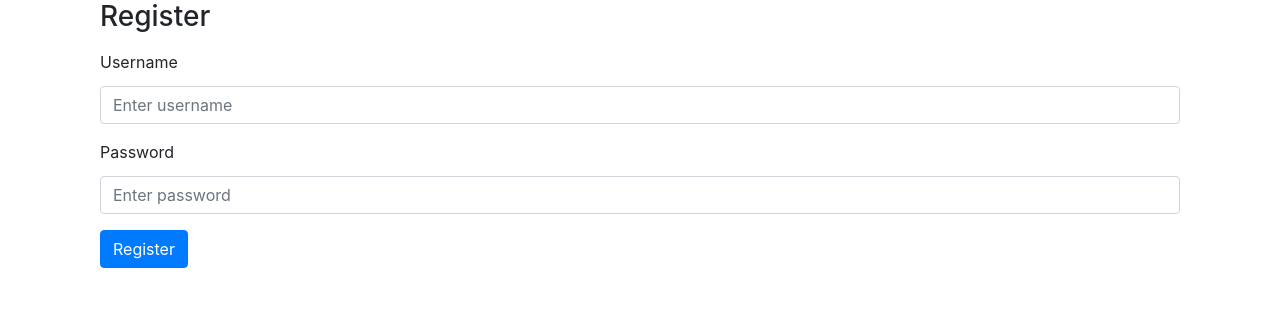
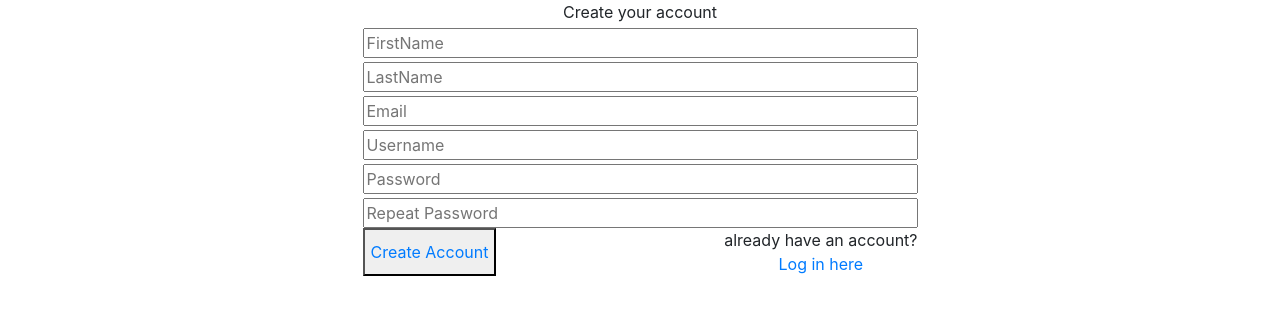
Before and after one commit to andrejtodorovski/FoodAndDrinkz, a React (Create React App) app in the folder Homework3/frontend/: page /register in a window 1280 px wide. Shown: the top 314 px of the page. Built offline with nearby package versions, Linux system fonts and the light colour scheme.

Commit message:
Added attributes to User class and made register form

```diff
--- a/Homework3/frontend/src/components/RegisterComponent.jsx
+++ b/Homework3/frontend/src/components/RegisterComponent.jsx
@@ -1,33 +1,108 @@
 import React, { Component } from 'react';
+import { Link } from 'react-router-dom'
 
 class RegisterComponent extends Component {
+    constructor(props) {
+      super(props);
+      this.state = {
+          username:'',
+          password:'',
+          firstName:'',
+          lastName:'',
+          email:'',
+          p:''
+      }
+      this.handleUsername = this.handleUsername.bind(this);
+      this.handlePassword = this.handlePassword.bind(this);
+      this.handleFirstName = this.handleFirstName.bind(this);
+      this.handleLastName = this.handleLastName.bind(this);
+      this.handleEmail = this.handleEmail.bind(this);
+      this.handleSubmit = this.handleSubmit.bind(this);
+  }
+  handleUsername = (event) => {
+      this.setState({username:event.target.value});
+  }
+  handlePassword = (event) => {
+      this.setState({password:event.target.value});
+  }
+  handleFirstName = (event) => {
+    this.setState({firstName:event.target.value});
+  }
+  handleLastName = (event) => {
+    this.setState({lastName:event.target.value});
+  }
+  handleEmail = (event) => {
+    this.setState({email:event.target.value});
+  }
+  handleSubmit = (event) => {
+      event.preventDefault();
+      let cred = {
+          username:this.state.username,
+          password:this.state.password,
+          firstName:this.state.firstName,
+          lastName:this.state.lastName,
+          email:this.state.email
+      }
+      console.log(cred)
+      fetch("http://localhost:8080/register",{
+      method:"POST",
+      headers:{"Content-Type":"application/json"},
+      body:JSON.stringify(cred)
+    }).then(response => this.setState({p:response.ok}))
+  }
     render() {
       return (
-        <div className='container'>
-            <div className="Auth-form-container">
-              <form className="Auth-form">
-                <div className="Auth-form-content">
-                  <h3 className="Auth-form-title">Register</h3>
-                  <div className="form-group mt-3">
-                    <label>Username</label>
+        <div className='d-flex flex-column text-center loginFormDiv'>
+          <div>Create your account</div>
+          <div>
+            <form className='d-flex flex-column text-center'>
+                <input
+                  type="text"
+                  className="mt-1"
+                  placeholder="FirstName"
+                  value={this.state.firstName}
+                  onChange={this.handleFirstName}
+                />
+                <input
+                  type="text"
+                  className="mt-1"
+                  placeholder="LastName"
+                  value={this.state.lastName}
+                  onChange={this.handleLastName}
+                />
+                <input
+                  type="email"
+                  className="mt-1"
+                  placeholder="Email"
+                  value={this.state.email}
+                  onChange={this.handleEmail}
+                />
                 <input
                   type="username"
-                      className="form-control mt-1"
-                      placeholder="Enter username"
+                  className="mt-1"
+                  placeholder="Username"
+                  value={this.state.username}
+                  onChange={this.handleUsername}
                 />
-                  </div>
-                  <div className="form-group mt-3">
-                    <label>Password</label>
                 <input
                   type="password"
-                      className="form-control mt-1"
-                      placeholder="Enter password"
+                  className="mt-1"
+                  placeholder="Password"
+                  value={this.state.password}
+                  onChange={this.handlePassword}
                 />
-                  </div>
-                  <div className="d-grid gap-2 mt-3">
-                    <button type="submit" className="btn btn-primary">
-                      Register
-                    </button>
+                <input
+                  type="password"
+                  className="mt-1"
+                  placeholder="Repeat Password"
+                  value={this.state.password}
+                  onChange={this.handlePassword}
+                />
+                <div className='d-flex text-center justify-content-between'>
+                  <button type='submit' onClick={this.handleSubmit}><Link to='/'>Create Account</Link></button>
+                  <div>
+                    <div>already have an account?</div>
+                    <div><Link to='/login'>Log in here</Link></div>
                   </div>
                 </div>
             </form>
```
Also changed, not shown: 1 other file (tests, documents, lock files or other folders). Lines whose indentation alone changed are shown as unchanged.
